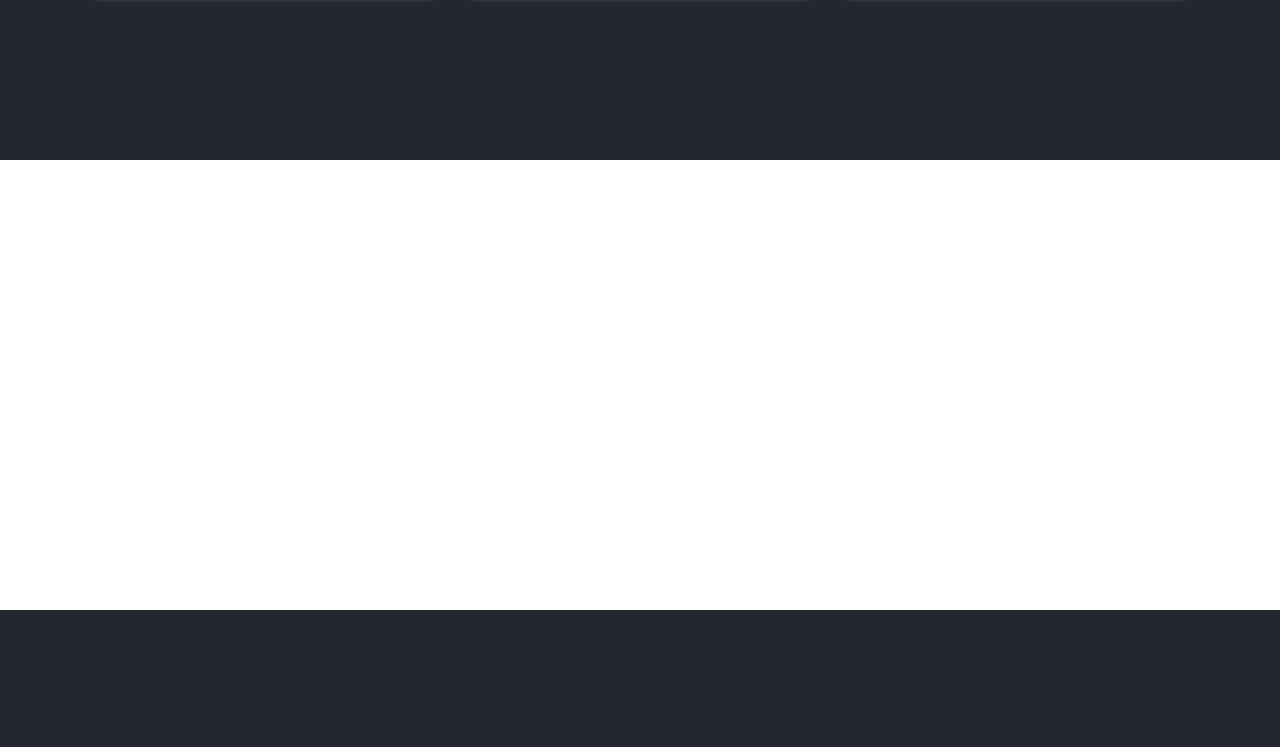
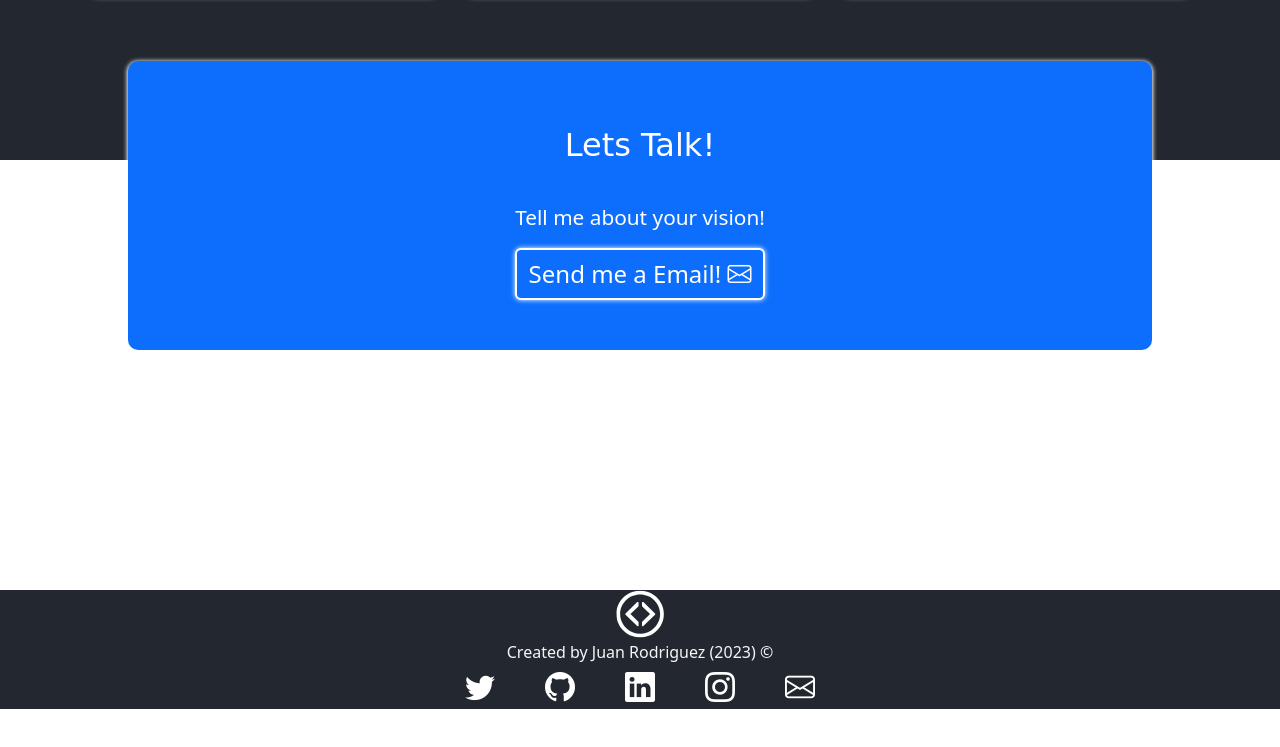
Before and after one commit to juanb021/WEB-PAGE, a plain HTML site: page index.html in a window 1280 px wide. Shown: the part 3181-3928 px from the top of the page. After the commit the page ends 3890 px from the top, so only its background shows below. Drawn offline with nearby package versions, Linux system fonts and the light colour scheme; a web font is replaced by a local one.

Commit message:
casi listo

```diff
--- a/assets/css/style.css
+++ b/assets/css/style.css
@@ -222,4 +222,51 @@ h2 {
 }
 /* Seccion Estudios */
 /* Seccion Contacto */
+.rectangulo {
+  margin-top: -25rem;
+  background-color: rgb(13, 110, 253);
+  color: white;
+  border-radius: 10px;
+  box-shadow: 0px 1px 4px 1px white;
+  display: flex;
+  flex-direction: column;
+  align-items: center;
+  justify-content: center;
+  width: 80%;
+  padding: 50px 50px;
+}
+
+.btn-contact {
+    font-size: 1.5rem;
+    border: 2px solid white;
+    box-shadow: 0 0 5px white;
+    transition: 0.5s ease-in;
+}
+
+.btn-contact:hover {
+    border:2px solid white;
+    background-color: white;
+    color: rgb(13, 110, 253);
+}
+
 /* Footer */
+.pie {
+    margin-top: 15rem;
+    margin-bottom: -25rem;
+    display: flex;
+    flex-direction: column;
+    padding: 0 75px;
+    justify-content: center;
+    align-items: center;
+}
+
+.footer-logo {
+    width: 50px;
+
+}
+
+.iconos-redes-sociales i {
+    font-size: 30px;
+    margin: 0 25px;
+    color: white;
+}
--- a/index.html
+++ b/index.html
@@ -241,15 +241,40 @@
             </div>
           </div>
         </div>
+        <!-- Boton mas proyectos -->
       </div>
     </section>
     <!-- Studies
     <section class="studies-section" id="studies-section"></section> -->
-    <section class="clear-section contact-section" id="contact-section"></section>
-    <!-- Footer -->
-    <section
-      class="dark-section d-flex flex-column align-items-center justify-content-center"
-    ></section>
+    <section class="clear-section contact-section" id="contact-section">
+      <div class="rectangulo">
+        <h2 class="tittle-section">Lets Talk!</h2>
+        <p class="section-text">Tell me about your vision!</p>
+        <a href="mailto:juanbrodriguezdb@protonmail.com"><button type="button" class="btn btn-primary btn-contact">Send me a Email! <i class="bi bi-envelope"></i></button></a>
+      </div>
+      <div class="container-fluid dark-section pie">
+        <img class="footer-logo" src="assets/images/icono-blanco.svg" alt="Logo del portafolio">
+        <div class="derechos-de-autor">Created by Juan Rodriguez (2023) &#169;</div>
+        <div class="iconos-redes-sociales d-flex flex-wrap align-items-center justify-content-center">
+          <a href="https://twitter.com/" target="_blank" rel="noopener noreferrer">
+            <i class="bi bi-twitter"></i>
+          </a>
+          <a href="https://github.com/" target="_blank" rel="noopener noreferrer">
+            <i class="bi bi-github"></i>
+          </a>
+          <a href="https://www.linkedin.com/" target="_blank" rel="noopener noreferrer">
+            <i class="bi bi-linkedin"></i>
+          </a>
+          <a href="#" target="_blank" rel="noopener noreferrer">
+            <i class="bi bi-instagram"></i>
+          </a>
+          <a href="mailto:juanbrodriguezdb@gmail.com" target="_blank" rel="noopener noreferrer">
+            <i class="bi bi-envelope"></i>
+          </a>
+          </div>
+      </div>
+      </div>
+    </section>
     <script
       src="https://cdn.jsdelivr.net/npm/bootstrap@5.2.2/dist/js/bootstrap.bundle.min.js"
       integrity="sha384-OERcA2EqjJCMA+/3y+gxIOqMEjwtxJY7qPCqsdltbNJuaOe923+mo//f6V8Qbsw3"
```
Also changed, not shown: assets/images/icono-blanco.svg (added).
